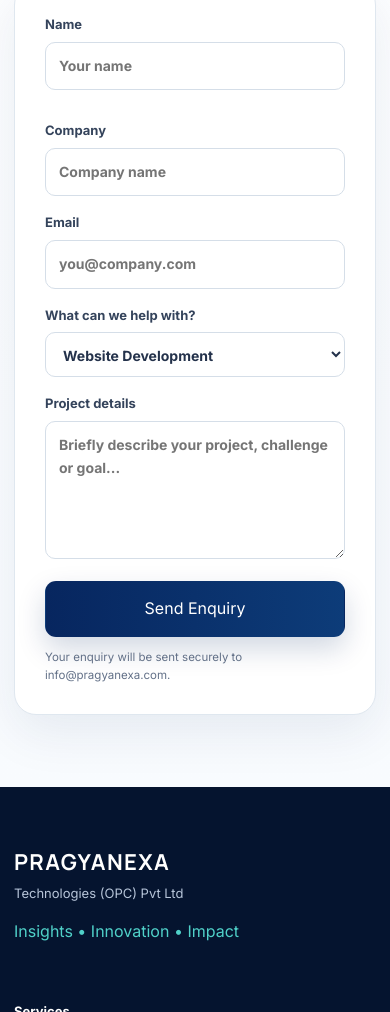
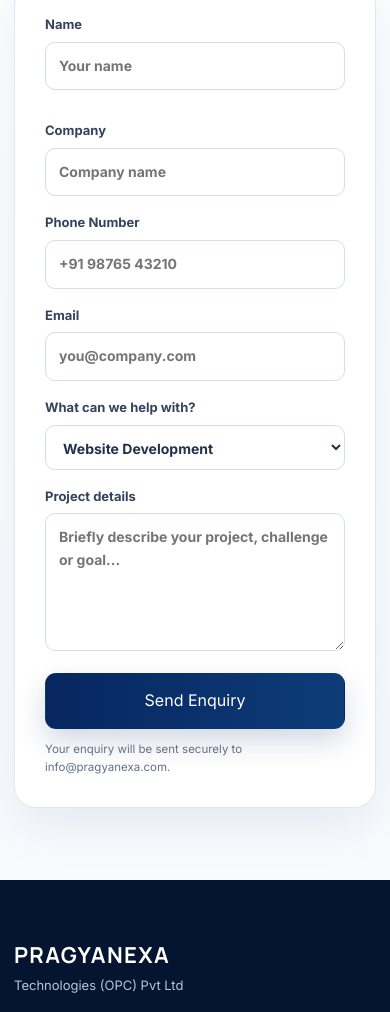
Before and after one commit to AnukritiV/pragyanexa-website, a plain HTML site: page index.html in a window 390 px wide. Shown: the part 8107-9119 px from the top of the page. Drawn offline with Linux system fonts and the light colour scheme.

Commit message:
Add phone number input field to form

```diff
--- a/index.html
+++ b/index.html
@@ -215,6 +215,7 @@
             <label>Name<input type="text" name="name" placeholder="Your name" required></label>
             <label>Company<input type="text" name="company" placeholder="Company name"></label>
           </div>
+          <label>Phone Number<input type="tel" name="phone" placeholder="+91 98765 43210" required></label>
           <label>Email<input type="email" name="email" placeholder="you@company.com" required></label>
           <label>What can we help with?
             <select name="service">
```
